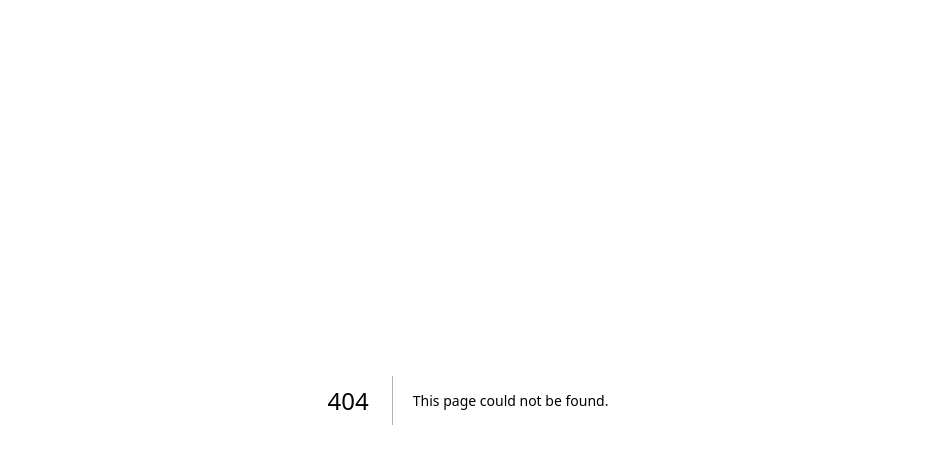
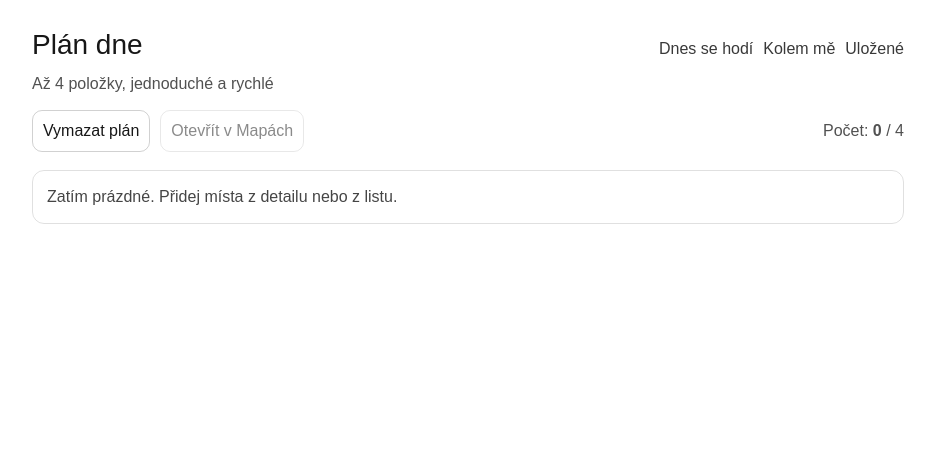
Before and after one commit to trnkapavel/berounsko-turista, a Next.js app: page /plan in a window 1280 px wide. Before the commit this address had no page. Shown: the top 464 px of the page, without its empty margins (172-1107 px from the left). Built offline with nearby package versions, Linux system fonts and the light colour scheme.

Commit message:
add plan day + maps link

```diff
--- a/src/app/nearby/page.tsx
+++ b/src/app/nearby/page.tsx
@@ -62,6 +62,7 @@ export default function NearbyPage() {
           </p>
         </div>
         <nav style={{ display: "flex", gap: 10 }}>
+          <Link href="/plan" style={{ opacity: 0.85 }}>Plán dne</Link>
           <Link href="/" style={{ opacity: 0.85 }}>Dnes se hodí</Link>
           <Link href="/saved" style={{ opacity: 0.85 }}>Uložené</Link>
         </nav>
--- a/src/app/page.tsx
+++ b/src/app/page.tsx
@@ -191,6 +191,7 @@ export default function Home() {
           </p>
         </div>
         <nav style={{ display: "flex", gap: 10 }}>
+  <Link href="/plan" style={{ opacity: 0.85 }}>Plán dne</Link>
   <Link href="/nearby" style={{ opacity: 0.85 }}>Kolem mě</Link>
   <Link href="/saved" style={{ opacity: 0.85 }}>Uložené</Link>
 </nav>
--- a/src/app/place/[slug]/PlaceActions.tsx
+++ b/src/app/place/[slug]/PlaceActions.tsx
@@ -2,11 +2,26 @@
 
 import Link from "next/link";
 import { SavedButton } from "@/components/SavedButton";
+import { PlanButton } from "@/components/PlanButton";
 
 export function PlaceActions({ slug }: { slug: string }) {
   return (
-    <div style={{ display: "flex", gap: 8, marginTop: 12 }}>
+    <div style={{ display: "flex", gap: 8, marginTop: 12, flexWrap: "wrap" }}>
       <SavedButton slug={slug} variant="primary" />
+      <PlanButton slug={slug} />
+      <Link
+        href="/plan"
+        style={{
+          display: "inline-block",
+          padding: "8px 10px",
+          borderRadius: 10,
+          border: "1px solid rgba(0,0,0,.18)",
+          textDecoration: "none",
+          color: "inherit",
+        }}
+      >
+        Plán dne
+      </Link>
       <Link
         href="/nearby"
         style={{
--- /dev/null
+++ b/src/app/plan/page.tsx
@@ -0,0 +1,131 @@
+"use client";
+
+import Link from "next/link";
+import { useMemo } from "react";
+import { usePlan } from "@/lib/usePlan";
+import { PLACES } from "@/data/places";
+
+function buildGoogleMapsRoute(slugs: string[]) {
+  // MVP bez adres: použijeme názvy jako query. Později přejdeme na lat/lng.
+  const bySlug = new Map(PLACES.map((p) => [p.slug, p.title]));
+  const titles = slugs.map((s) => bySlug.get(s)).filter(Boolean) as string[];
+  if (titles.length === 0) return "";
+
+  const origin = titles[0];
+  const destination = titles[titles.length - 1];
+  const waypoints = titles.slice(1, -1);
+
+  const params = new URLSearchParams();
+  params.set("api", "1");
+  params.set("origin", origin);
+  params.set("destination", destination);
+  if (waypoints.length) params.set("waypoints", waypoints.join("|"));
+  params.set("travelmode", "walking");
+
+  return `https://www.google.com/maps/dir/?${params.toString()}`;
+}
+
+export default function PlanPage() {
+  const { plan, clear, remove, moveUp } = usePlan(4);
+
+  const items = useMemo(() => {
+    const bySlug = new Map(PLACES.map((p) => [p.slug, p]));
+    return plan.map((x) => bySlug.get(x.slug)).filter(Boolean);
+  }, [plan]);
+
+  const slugs = items.map((p: any) => p.slug);
+  const mapsUrl = buildGoogleMapsRoute(slugs);
+
+  return (
+    <main style={{ maxWidth: 920, margin: "0 auto", padding: 24 }}>
+      <header style={{ display: "flex", justifyContent: "space-between", gap: 12, alignItems: "baseline" }}>
+        <div>
+          <h1 style={{ fontSize: 28, margin: 0 }}>Plán dne</h1>
+          <p style={{ opacity: 0.75, marginTop: 6 }}>Až 4 položky, jednoduché a rychlé</p>
+        </div>
+
+        <nav style={{ display: "flex", gap: 10 }}>
+          <Link href="/" style={{ opacity: 0.85 }}>Dnes se hodí</Link>
+          <Link href="/nearby" style={{ opacity: 0.85 }}>Kolem mě</Link>
+          <Link href="/saved" style={{ opacity: 0.85 }}>Uložené</Link>
+        </nav>
+      </header>
+
+      <section style={{ marginTop: 14, display: "flex", gap: 10, flexWrap: "wrap", alignItems: "center" }}>
+        <button
+          onClick={clear}
+          disabled={items.length === 0}
+          style={{ padding: "8px 10px", borderRadius: 10, border: "1px solid rgba(0,0,0,.18)", cursor: "pointer" }}
+        >
+          Vymazat plán
+        </button>
+
+        <a
+          href={mapsUrl || "#"}
+          target="_blank"
+          rel="noreferrer"
+          style={{
+            display: "inline-block",
+            padding: "8px 10px",
+            borderRadius: 10,
+            border: "1px solid rgba(0,0,0,.18)",
+            textDecoration: "none",
+            color: "inherit",
+            pointerEvents: mapsUrl ? "auto" : "none",
+            opacity: mapsUrl ? 1 : 0.5,
+          }}
+        >
+          Otevřít v Mapách
+        </a>
+
+        <span style={{ marginLeft: "auto", opacity: 0.75 }}>
+          Počet: <b>{items.length}</b> / 4
+        </span>
+      </section>
+
+      {items.length === 0 ? (
+        <section style={{ marginTop: 18, padding: 14, border: "1px solid rgba(0,0,0,.12)", borderRadius: 12 }}>
+          <p style={{ margin: 0, opacity: 0.8 }}>
+            Zatím prázdné. Přidej místa z detailu nebo z listu.
+          </p>
+        </section>
+      ) : (
+        <div style={{ display: "grid", gap: 12, marginTop: 18 }}>
+          {items.map((p: any, idx: number) => (
+            <article key={p.slug} style={{ border: "1px solid rgba(0,0,0,.12)", borderRadius: 12, padding: 16 }}>
+              <div style={{ display: "flex", justifyContent: "space-between", gap: 12 }}>
+                <h2 style={{ fontSize: 18, margin: 0 }}>
+                  <Link href={`/place/${p.slug}`} style={{ textDecoration: "none", color: "inherit" }}>
+                    {idx + 1}. {p.title}
+                  </Link>
+                </h2>
+                <span style={{ opacity: 0.7 }}>{p.durationMin ? `${p.durationMin} min` : ""}</span>
+              </div>
+
+              <p style={{ marginTop: 6, marginBottom: 10, opacity: 0.8 }}>
+                {p.category} {p.openNote ? `• ${p.openNote}` : ""}
+              </p>
+
+              <div style={{ display: "flex", gap: 8, flexWrap: "wrap", marginTop: 10 }}>
+                <button
+                  onClick={() => moveUp(p.slug)}
+                  disabled={idx === 0}
+                  style={{ padding: "8px 10px", borderRadius: 10, border: "1px solid rgba(0,0,0,.18)", cursor: "pointer", opacity: idx === 0 ? 0.5 : 1 }}
+                >
+                  Posunout výš
+                </button>
+
+                <button
+                  onClick={() => remove(p.slug)}
+                  style={{ padding: "8px 10px", borderRadius: 10, border: "1px solid rgba(0,0,0,.18)", cursor: "pointer" }}
+                >
+                  Odebrat
+                </button>
+              </div>
+            </article>
+          ))}
+        </div>
+      )}
+    </main>
+  );
+}
--- a/src/app/saved/page.tsx
+++ b/src/app/saved/page.tsx
@@ -24,6 +24,7 @@ export default function SavedPage() {
           </p>
         </div>
         <nav style={{ display: "flex", gap: 10 }}>
+          <Link href="/plan" style={{ opacity: 0.85 }}>Plán dne</Link>
           <Link href="/" style={{ opacity: 0.85 }}>Dnes se hodí</Link>
           <Link href="/nearby" style={{ opacity: 0.85 }}>Kolem mě</Link>
         </nav>
--- /dev/null
+++ b/src/components/PlanButton.tsx
@@ -0,0 +1,23 @@
+"use client";
+
+import { usePlan } from "@/lib/usePlan";
+
+export function PlanButton({ slug }: { slug: string }) {
+  const { has, add, remove } = usePlan(4);
+  const active = has(slug);
+
+  return (
+    <button
+      onClick={() => (active ? remove(slug) : add(slug))}
+      style={{
+        padding: "8px 10px",
+        borderRadius: 10,
+        border: "1px solid rgba(0,0,0,.18)",
+        cursor: "pointer",
+        background: active ? "rgba(0,0,0,.06)" : "transparent",
+      }}
+    >
+      {active ? "V plánu" : "Přidat do plánu"}
+    </button>
+  );
+}
--- /dev/null
+++ b/src/lib/usePlan.ts
@@ -0,0 +1,78 @@
+"use client";
+
+import { useCallback, useEffect, useState } from "react";
+
+const KEY = "bt_plan";
+
+type PlanItem = { slug: string; addedAt: number };
+
+function readPlan(): PlanItem[] {
+  try {
+    const raw = localStorage.getItem(KEY);
+    if (!raw) return [];
+    const parsed = JSON.parse(raw);
+    if (!Array.isArray(parsed)) return [];
+    return parsed
+      .filter((x) => x && typeof x.slug === "string")
+      .map((x) => ({ slug: x.slug, addedAt: typeof x.addedAt === "number" ? x.addedAt : Date.now() }));
+  } catch {
+    return [];
+  }
+}
+
+function writePlan(items: PlanItem[]) {
+  localStorage.setItem(KEY, JSON.stringify(items));
+}
+
+export function usePlan(maxItems = 4) {
+  const [plan, setPlan] = useState<PlanItem[]>([]);
+
+  useEffect(() => {
+    setPlan(readPlan());
+    const onStorage = (e: StorageEvent) => {
+      if (e.key === KEY) setPlan(readPlan());
+    };
+    window.addEventListener("storage", onStorage);
+    return () => window.removeEventListener("storage", onStorage);
+  }, []);
+
+  const has = useCallback((slug: string) => plan.some((p) => p.slug === slug), [plan]);
+
+  const add = useCallback(
+    (slug: string) => {
+      setPlan((prev) => {
+        if (prev.some((p) => p.slug === slug)) return prev;
+        const next = [{ slug, addedAt: Date.now() }, ...prev].slice(0, maxItems);
+        writePlan(next);
+        return next;
+      });
+    },
+    [maxItems]
+  );
+
+  const remove = useCallback((slug: string) => {
+    setPlan((prev) => {
+      const next = prev.filter((p) => p.slug !== slug);
+      writePlan(next);
+      return next;
+    });
+  }, []);
+
+  const clear = useCallback(() => {
+    setPlan([]);
+    writePlan([]);
+  }, []);
+
+  const moveUp = useCallback((slug: string) => {
+    setPlan((prev) => {
+      const i = prev.findIndex((p) => p.slug === slug);
+      if (i <= 0) return prev;
+      const next = [...prev];
+      [next[i - 1], next[i]] = [next[i], next[i - 1]];
+      writePlan(next);
+      return next;
+    });
+  }, []);
+
+  return { plan, has, add, remove, clear, moveUp };
+}
```
